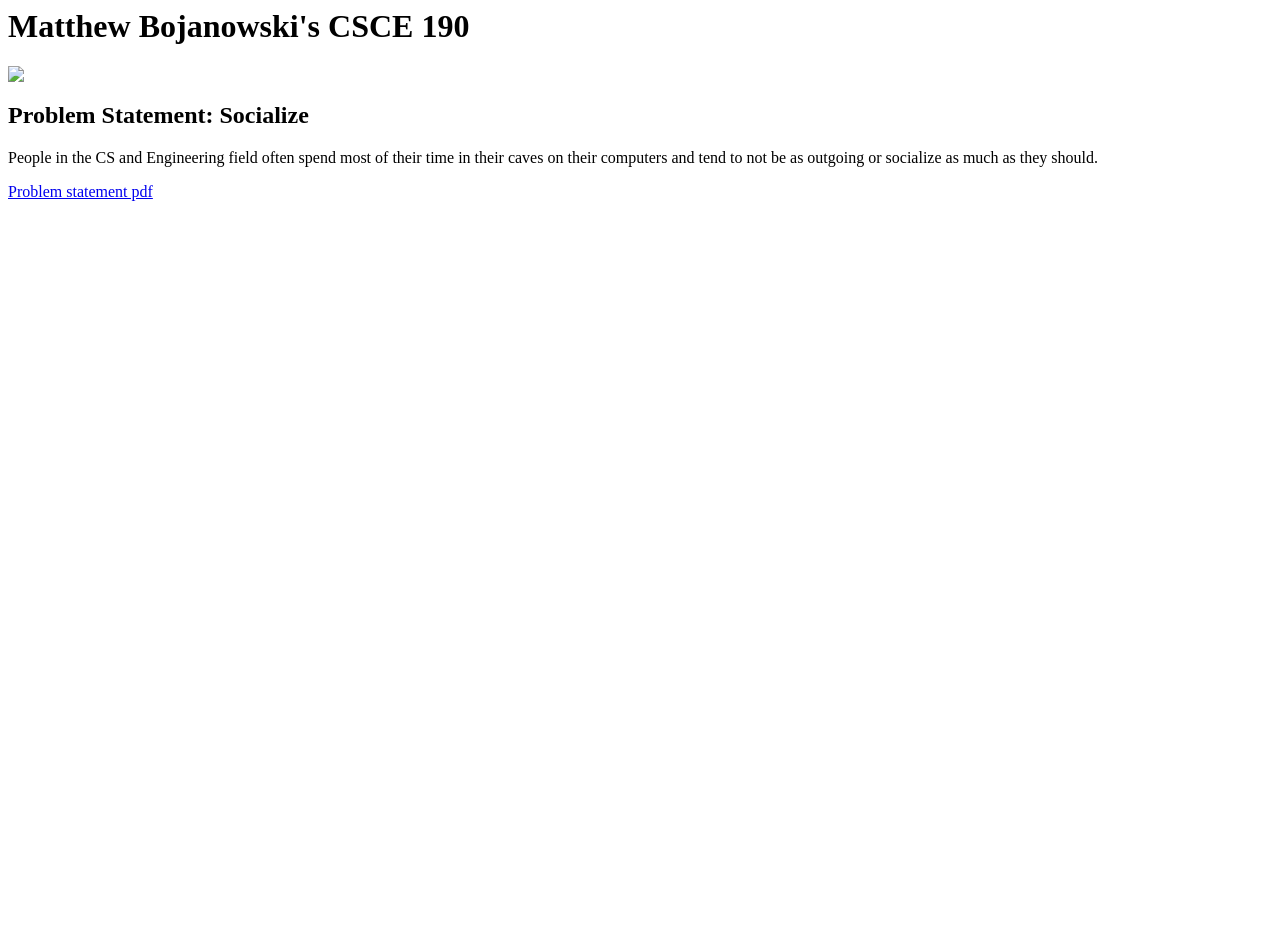
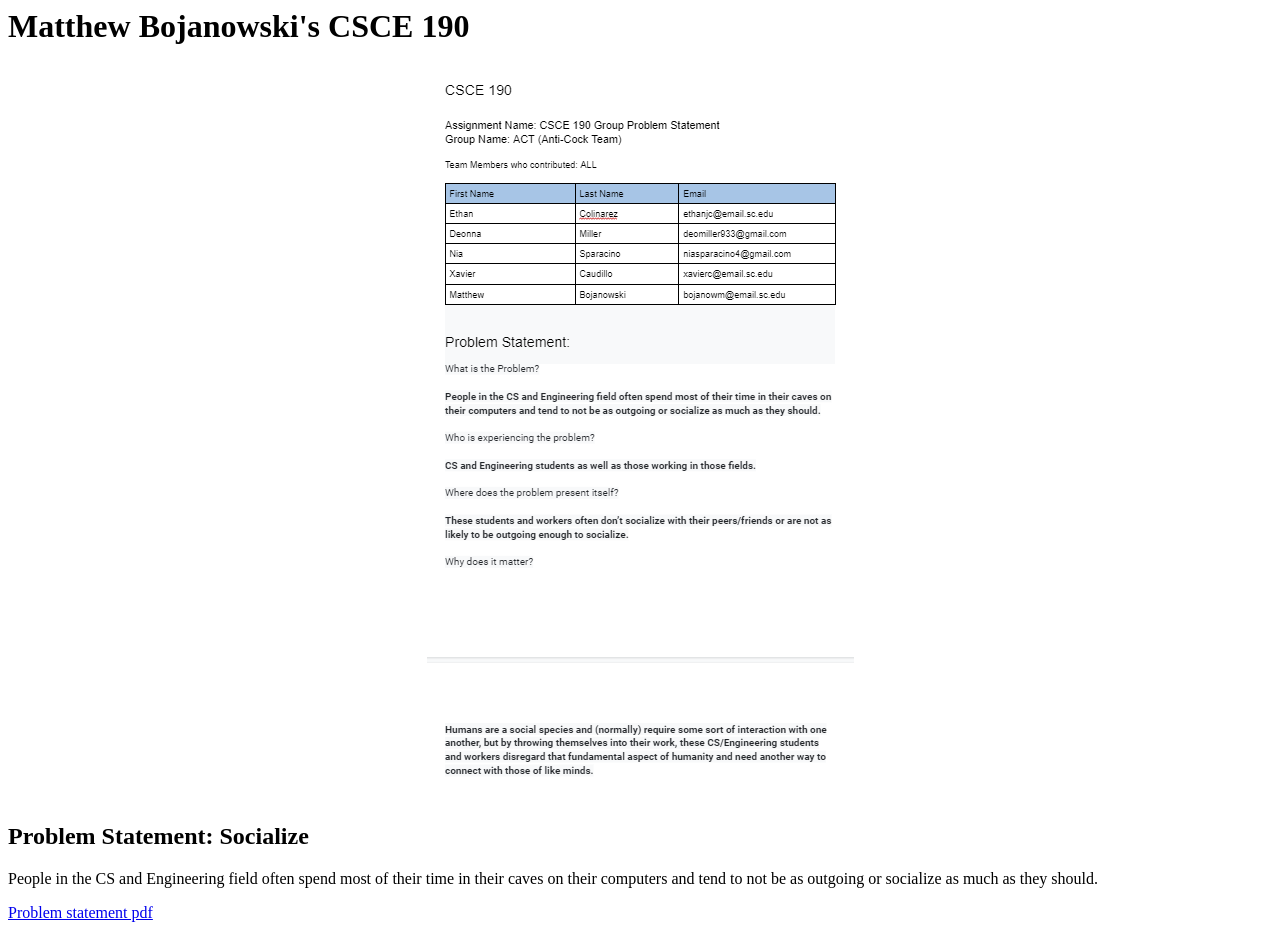
Before and after one commit to MattBojanowski/MattBojanowski.github.io, a plain HTML site: page index.html in a window 1280 px wide. Before the commit the page ends 800 px from the top, so only its background shows below. Drawn offline with Linux system fonts and the light colour scheme.

Commit message:
Add files via upload

```diff
--- a/index.html
+++ b/index.html
@@ -10,7 +10,7 @@
                 Matthew Bojanowski's CSCE 190
             </h1>
             <section class="assignment">
-                <img src="images/problemstatement.png"></img>
+                <img src="https://github.com/MattBojanowski/MattBojanowski.github.io/blob/main/problemstatement.png" style="display: block; margin: auto;" />
             </section>
 
                 <section class="class-details">
```
